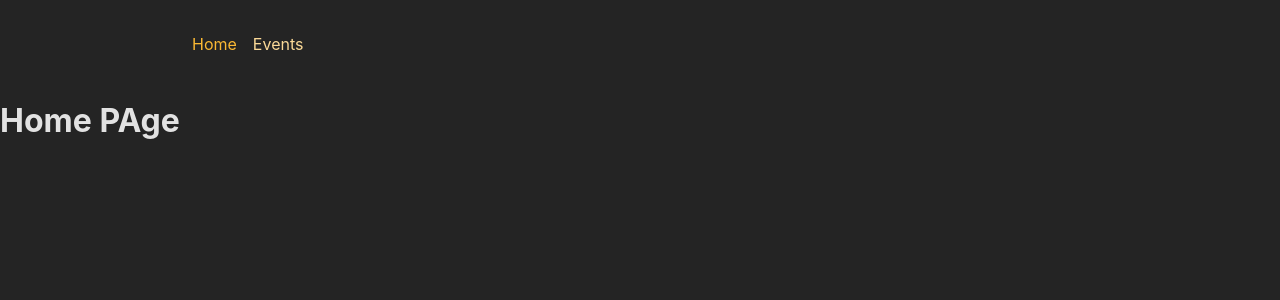
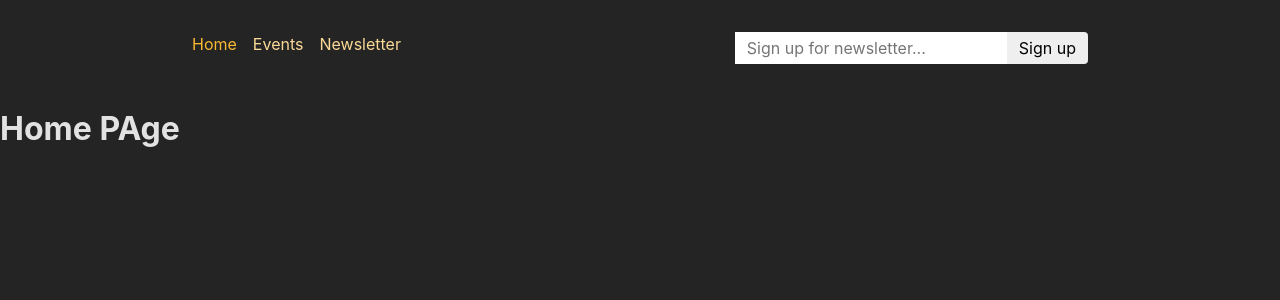
Before and after one commit to hseniht/react-auth-app, a React (Create React App) app in the folder frontend/: page / in a window 1280 px wide. Shown: the top 300 px of the page. Built offline with nearby package versions, Linux system fonts and the light colour scheme.

Commit message:
Add newsletter files (WIP)

```diff
--- a/frontend/src/components/MainNavigation.js
+++ b/frontend/src/components/MainNavigation.js
@@ -1,4 +1,5 @@
 import classes from "./MainNavigation.module.css";
+import NewsletterSignup from "./NewsletterSignup";
 
 import { NavLink } from "react-router-dom";
 
@@ -29,6 +30,16 @@
               Events
             </NavLink>
           </li>
+          <li>
+            <NavLink
+              to="/newsletter"
+              className={({ isActive }) =>
+                isActive ? classes.active : undefined
+              }
+            >
+              Newsletter
+            </NavLink>
+          </li>
           {/* <li>
             <NavLink
               to="/events/new"
@@ -41,6 +52,7 @@
           </li> */}
         </ul>
       </nav>
+      <NewsletterSignup />
     </header>
   );
 }
--- /dev/null
+++ b/frontend/src/components/NewsletterSignup.js
@@ -0,0 +1,16 @@
+import classes from "./NewsletterSignup.module.css";
+
+function NewsletterSignup() {
+  return (
+    <form method="post" className={classes.newsletter}>
+      <input
+        type="email"
+        placeholder="Sign up for newsletter..."
+        aria-label="Sign up for newsletter"
+      />
+      <button>Sign up</button>
+    </form>
+  );
+}
+
+export default NewsletterSignup;
--- /dev/null
+++ b/frontend/src/components/NewsletterSignup.module.css
@@ -0,0 +1,18 @@
+.newsletter input,
+.newsletter button {
+  font: inherit;
+  padding: 0.25rem 0.75rem;
+  border-radius: 0;
+  border: none;
+}
+
+.newsletter button {
+  border-top-right-radius: 4px;
+  border-bottom-right-radius: 4px;
+  cursor: pointer;
+}
+
+.newsletter button:hover {
+  background-color: var(--color-primary-300);
+  color: var(--color-gray-800);
+}
--- a/frontend/src/index.js
+++ b/frontend/src/index.js
@@ -16,6 +16,7 @@
 import EventsRootLayout from "./pages/EventsRoot";
 import ErrorPage from "./pages/Error";
 import { action as manipulateEventAction } from "./components/EventForm";
+import NewsletterPage, { action as newsletterAction } from './pages/Newsletter';
 
 const router = createBrowserRouter([
   {
@@ -60,6 +61,11 @@
           },
         ],
       },
+      {
+        path: "newsletter",
+        element: <NewsletterPage />,
+        action: newsletterAction,
+      },
     ],
   },
 ]);
--- /dev/null
+++ b/frontend/src/pages/Newsletter.js
@@ -0,0 +1,21 @@
+import NewsletterSignup from "../components/NewsletterSignup";
+import PageContent from "../components/PageContent";
+
+function NewsletterPage() {
+  return (
+    <PageContent title="Join our awesome newsletter!">
+      <NewsletterSignup />
+    </PageContent>
+  );
+}
+
+export default NewsletterPage;
+
+export async function action({ request }) {
+  const data = await request.formData();
+  const email = data.get("email");
+
+  // send to backend newsletter server ...
+  console.log(email);
+  return { message: "Signup successful!" };
+}
```
